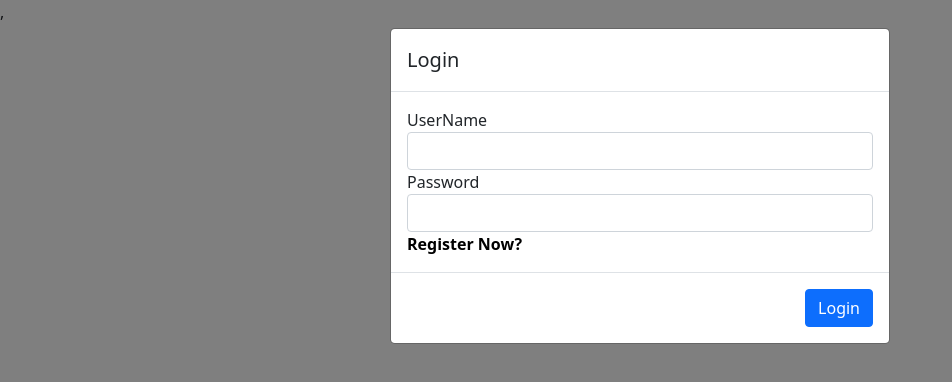
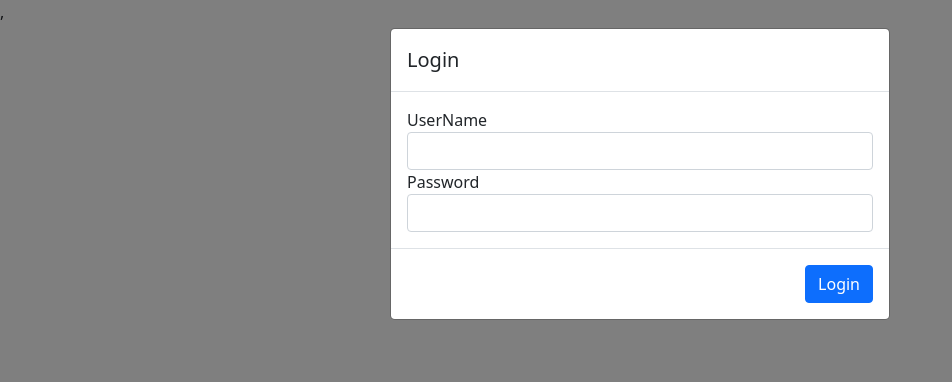
Before and after one commit to hongquan281096/my_cv, a React (Create React App) app: page /Login in a window 1280 px wide. Shown: the top 382 px of the page, without its empty margins (0-952 px from the left). Built offline with nearby package versions, Linux system fonts and the light colour scheme.

Commit message:
hide register

```diff
--- a/src/containers/Login/index.js
+++ b/src/containers/Login/index.js
@@ -57,7 +57,7 @@ const Login = (props) => {
               <br></br>
             </>
           )}
-          <NavLink to={"/Register"}>Register Now?</NavLink>
+          {/* <NavLink to={"/Register"}>Register Now?</NavLink> */}
         </ModalBody>
         <ModalFooter>
           <Button color="primary" onClick={() => handleLogin()}>
--- a/src/routes/index.js
+++ b/src/routes/index.js
@@ -21,11 +21,13 @@ export default ({ sessionLogin }) => (
       props={sessionLogin}
     />
     <UnAuthencationRoute path="/Login" component={Login} props={sessionLogin} />
-    <UnAuthencationRoute
+
+    {/* <UnAuthencationRoute
       path="/Register"
       component={Register}
       props={sessionLogin}
-    />
+    /> */}
+
     <UnAuthencationRoute
       path="/GetCVById/:Id"
       component={GetCVById}
```
